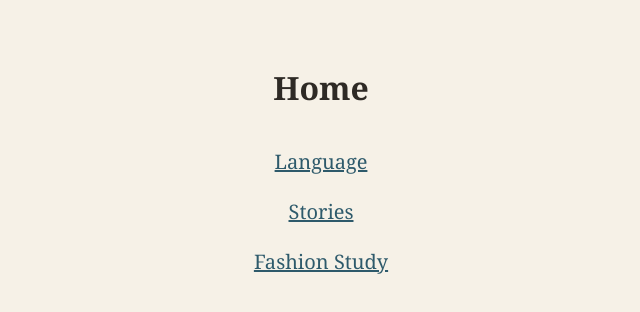
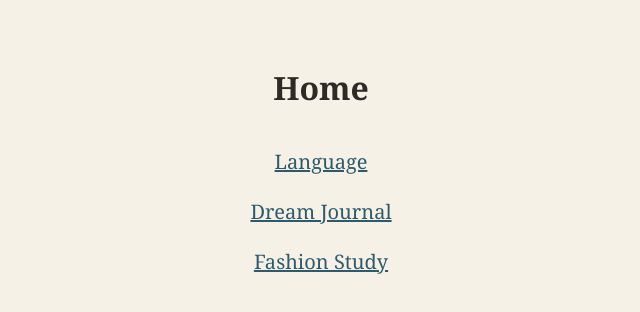
Before and after one commit to pipip-pip/pipip-pip.github.io, a plain HTML site: page index.html in a window 1280 px wide. Shown: the whole page, without its empty margins (319-959 px from the left). Drawn offline with Linux system fonts and the light colour scheme.

Commit message:
Link Dream Journal instead of Stories
Co-Authored-By: Claude Opus 5.5 <noreply@anthropic.com>

```diff
--- a/index.html
+++ b/index.html
@@ -27,7 +27,7 @@
   <h1>Home</h1>
   <!-- No slash at the start of the links, so they stay on this site's address -->
   <a href="language/">Language</a>
-  <a href="stories/">Stories</a>
+  <a href="dream-journal/">Dream Journal</a>
   <a href="fashion-study/">Fashion Study</a>
 </body>
 </html>
```
